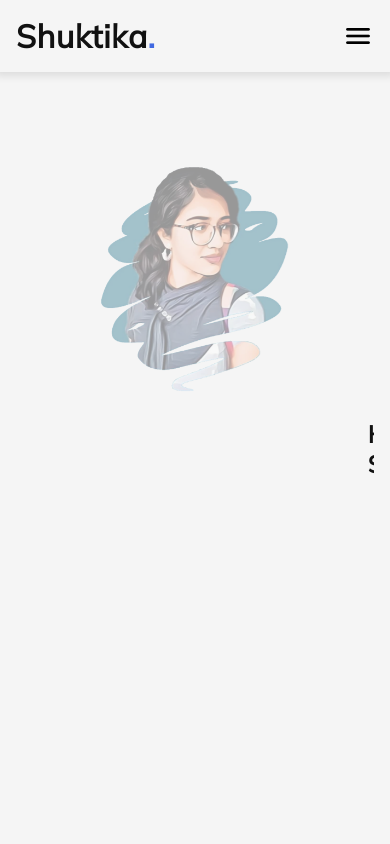
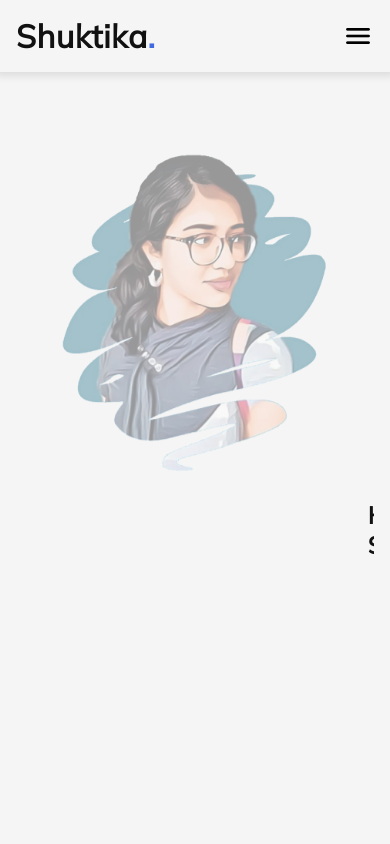
Before and after one commit to Shuktika15/Shuktika15.github.io, a React (Vite) app: page / in a window 390 px wide. Shown: the top 844 px of the page. Built offline with nearby package versions, Linux system fonts and the light colour scheme; a web font is replaced by a local one.

Commit message:
Change portrait max hight in mobile view

```diff
--- a/src/components/landing/Landing.scss
+++ b/src/components/landing/Landing.scss
@@ -7,6 +7,7 @@
   align-items: center;
   gap: 1.5rem;
   overflow-x: hidden;
+  padding-top: 4rem;
 
   .blank {
     inset: 0;
@@ -16,7 +17,7 @@
   }
 
   .portrait {
-    max-height: 15rem;
+    max-height: max(15rem, 40vh);
   }
 
   .myself {
```
